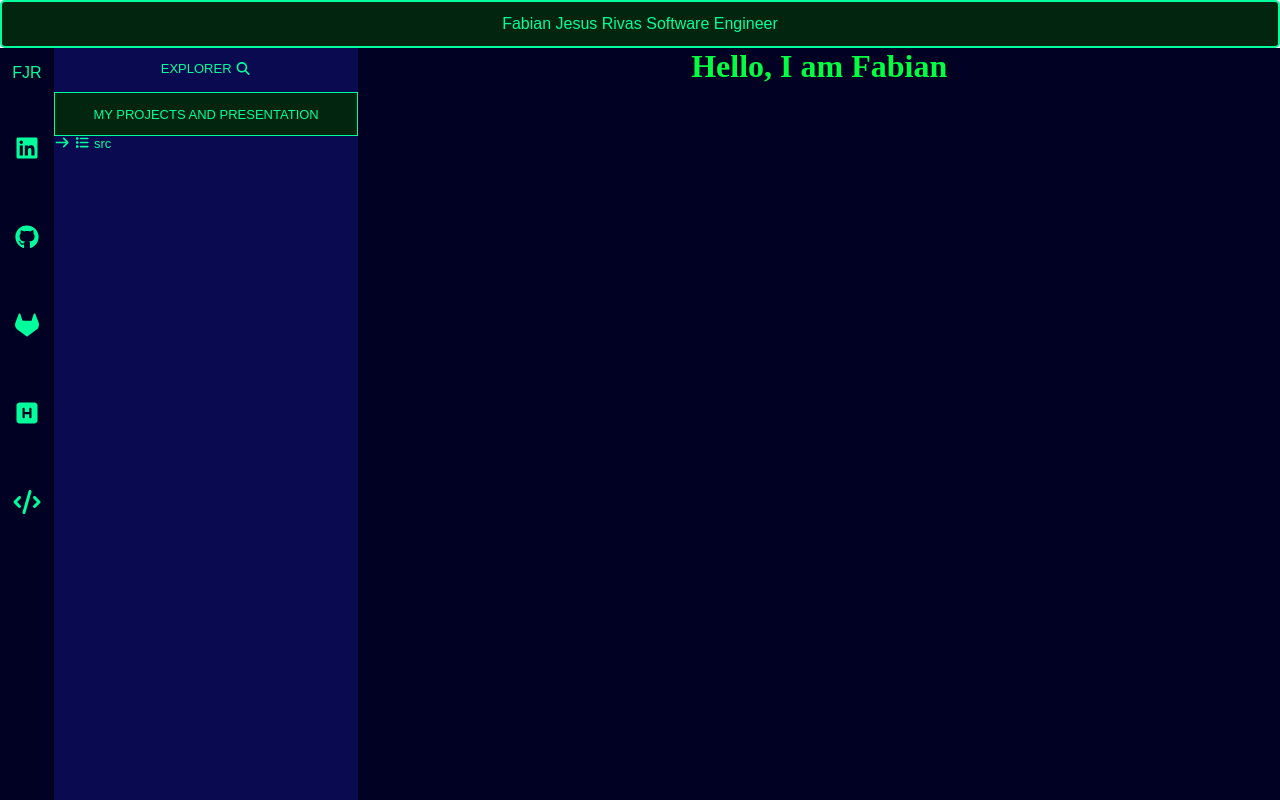
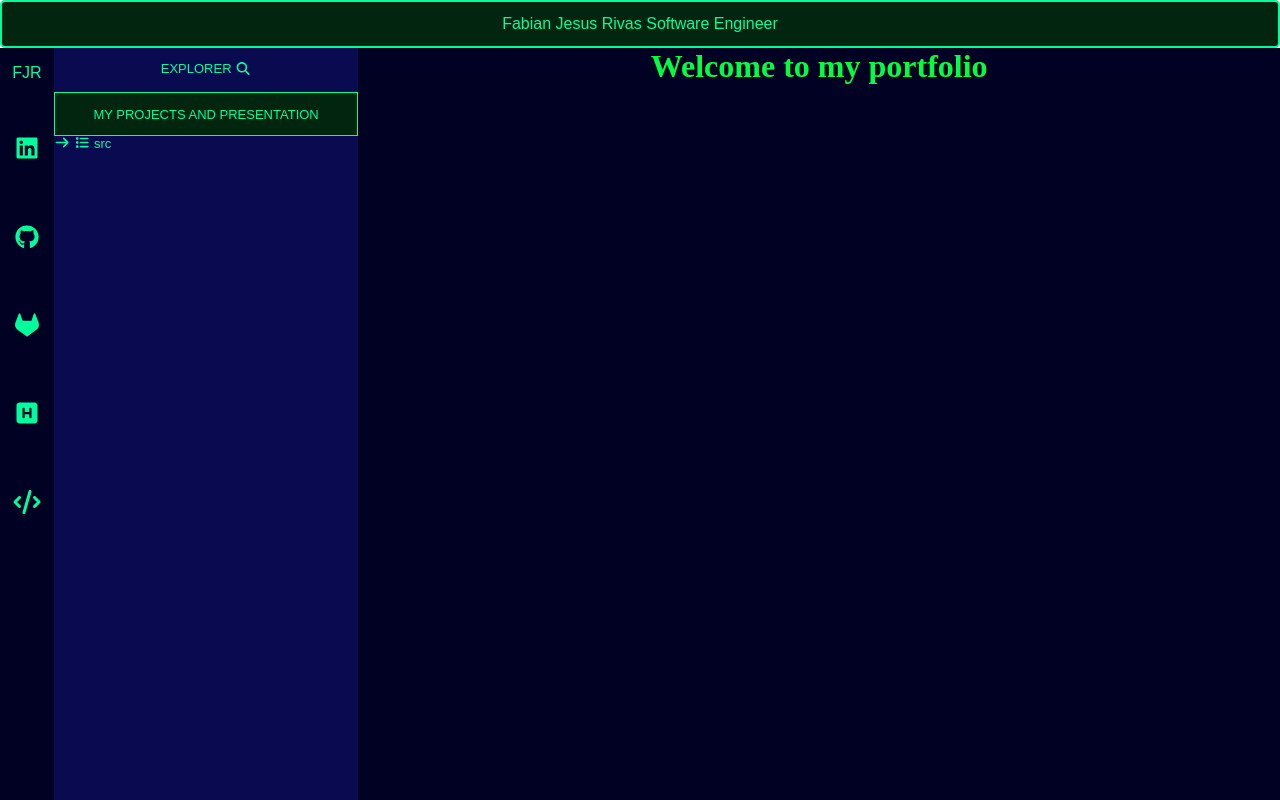
Before and after one commit to mrpiggy97/myportolio, a React (Vite) app: page / in a window 1280 px wide. Shown: the top 800 px of the page. Built offline with nearby package versions, Linux system fonts and the light colour scheme.

Commit message:
Changes the welcome text

```diff
--- a/src/views/Home.tsx
+++ b/src/views/Home.tsx
@@ -6,7 +6,7 @@ export default function Home() : JSX.Element{
 
     useEffect(() => {
         const japaneseChars = "アイウエオカキクケコサシスセソタチツテトナニヌネノハヒフヘホマミムメモヤユヨラリルレロワヲン01"
-        const text = "Hello, I am Fabian"
+        const text = "Welcome to my portfolio"
 
         const startAnimation = () => {
             let iteration = 0
```
